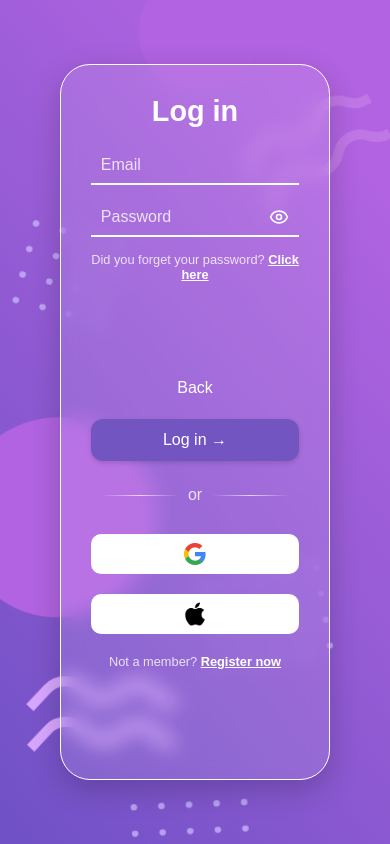
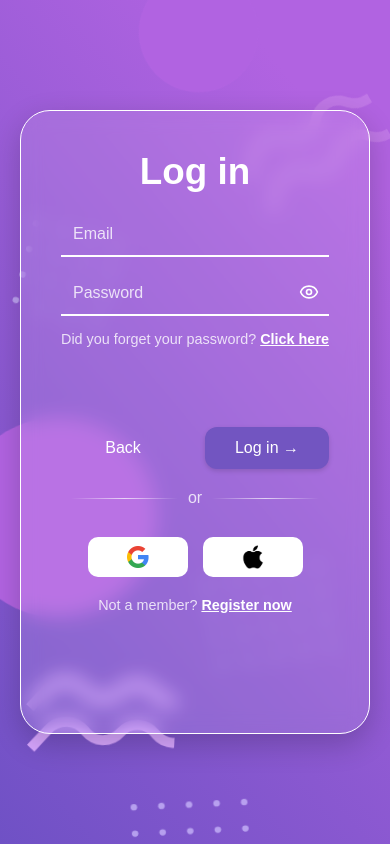
Before and after one commit to ib0uxx/PostAR, a React (Vite) app: page /login in a window 390 px wide. Shown: the top 844 px of the page. Built offline with nearby package versions, Linux system fonts and the light colour scheme.

Commit message:
modification of account creation form

```diff
--- a/src/pages/Signup.tsx
+++ b/src/pages/Signup.tsx
@@ -12,6 +12,7 @@ const Signup: React.FC = () => {
     <div className={styles['auth-container']}>
       <div className={styles['login-box']}>
         <h1 className={styles['title']}>Sign up</h1>
+        <Input type="username" placeholder="Username" />
         <Input type="email" placeholder="Email" />
         <Input type="password" placeholder="Password" />
         <Input type="password" placeholder="Confirm Password" />
--- a/src/styles.css
+++ b/src/styles.css
@@ -13,7 +13,7 @@ body {
   align-items: center;
   position: relative;
   overflow: hidden;
-  z-index: 0; /* Add this line */
+  z-index: 0;
 }
 
 body .wave-bottom-left {
--- a/src/styles/auth.module.css
+++ b/src/styles/auth.module.css
@@ -168,69 +168,3 @@ button.social-button img[alt="Google"] {
   font-weight: 600;
   cursor: pointer;
 }
-
-@media (max-width: 768px) {
-  .auth-container {
-    padding: 20px;
-    height: auto;
-  }
-
-  .login-box {
-    width: 90%;
-    max-width: 400px;
-    padding: 30px;
-  }
-
-  .title {
-    font-size: 2rem;
-  }
-
-  .input {
-    font-size: 0.9rem;
-    padding: 10px;
-  }
-
-  .buttons {
-    flex-direction: column;
-  }
-
-  .button {
-    width: 100%;
-    margin: 5px 0;
-  }
-
-  .button.primary {
-    margin-left: 0;
-  }
-
-  .button.secondary {
-    margin-right: 0;
-  }
-
-  .social-login {
-    flex-direction: column;
-    gap: 10px;
-  }
-
-  .social-button {
-    width: 100%;
-  }
-}
-
-@media (max-width: 480px) {
-  .title {
-    font-size: 1.8rem;
-  }
-
-  .input {
-    font-size: 0.85rem;
-  }
-
-  .forgot-password {
-    font-size: 0.8rem;
-  }
-
-  .register-text {
-    font-size: 0.8rem;
-  }
-}
```
